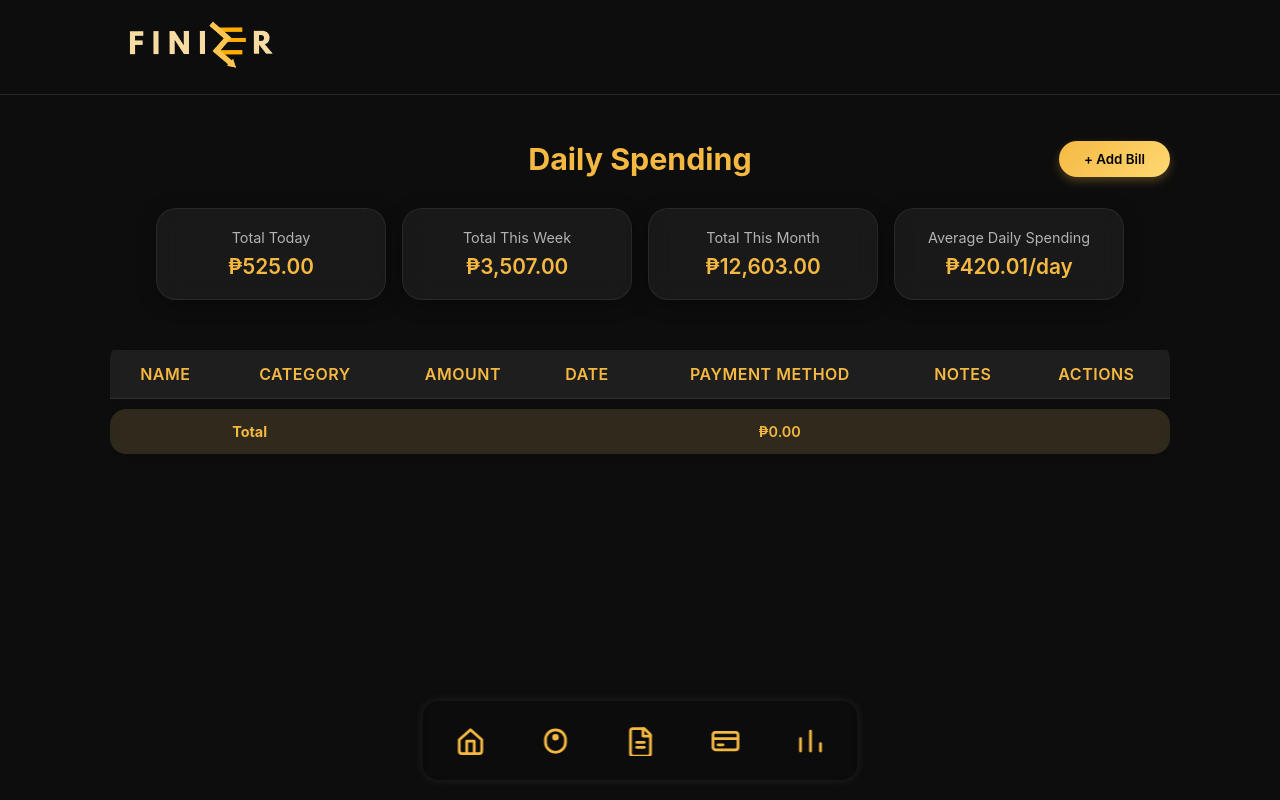
After one commit to jordansia23/Finizer-, a PHP site: page /spending.php in a window 1280 px wide. The commit adds this page. Run offline with PHP 8.4, Linux system fonts and the light colour scheme.

Commit message:
finished page of spending

```diff
--- a/dashboard.php
+++ b/dashboard.php
@@ -201,14 +201,15 @@ $user = $userResult->fetch_assoc();
     </a>
 
      <!-- Bills -->
-    <button class="icon" data-app="bills" aria-label="Bills">
+<a href="bills.php" class="icon" aria-label="Bills">
   <svg xmlns="http://www.w3.org/2000/svg" viewBox="0 0 24 24">
     <path d="M6 2h9l5 5v15a2 2 0 0 1-2 2H6a2 2 0 0 1-2-2V4a2 2 0 0 1 2-2z"/>
     <path d="M14 2v6h6"/>
     <line x1="9" y1="13" x2="15" y2="13"/>
     <line x1="9" y1="17" x2="15" y2="17"/>
   </svg>
-    </button>
+</a>
+
 
     <!-- Spending -->
     <button class="icon" data-app="spending" aria-label="Daily Spending">
--- /dev/null
+++ b/spending.css
@@ -0,0 +1,380 @@
+:root {
+  --primary: #F5B942;
+  --bg: #000000;
+  --card-bg: rgba(255, 255, 255, 0.07);
+  --text: #ffffff;
+}
+* {
+  margin: 0;
+  padding: 0;
+  box-sizing: border-box;
+  font-family: "SF Pro Display", -apple-system, BlinkMacSystemFont, sans-serif;
+}
+
+body {
+  background: var(--bg);
+  color: var(--text);
+  background-color: #0d0d0d;
+  color: #fefefe;
+  font-family: "Poppins", sans-serif;
+  margin: 0;
+  padding: 0;
+}
+
+/* header */
+header {
+  display: flex;
+  justify-content: space-between;
+  align-items: center;
+  padding: 20px 10%;
+  border-bottom: 1px solid rgba(255,255,255,0.1);
+}
+.brand img {
+  height: 50px;
+}
+
+h1 {
+  font-size: 2rem;
+  margin-bottom: 20px;
+  font-weight: 800px;
+  margin-top: 15px;
+  color:#F5B942;
+  text-align: center;
+}
+
+/* dock */
+.dock {
+  position: fixed;
+  bottom: 20px;
+  left: 50%;
+  transform: translateX(-50%);
+  display: flex;
+  gap: 30px;
+  padding: 12px 20px;
+  background: rgba(18, 18, 18, 0.021);
+  border-radius: 16px;
+  backdrop-filter: blur(4px);
+  box-shadow: 0 0 10px rgb(36, 35, 35);
+  justify-content: center;
+  z-index: 1000;
+}
+.icon {
+  width: 55px;
+  height: 55px;
+  background: none;
+  border: none;
+  cursor: pointer;
+  color: #F5B942;
+  transition: transform 0.1s, color 0.2s;
+  position: relative;
+  display: flex;
+  align-items: center;
+  justify-content: center;
+  border-radius: 12px;
+}
+.icon svg {
+  width: 32px;
+  height: 30px;
+  stroke: #F5B942;
+  stroke-width: 2.2;
+  stroke-linecap: round;
+  stroke-linejoin: round;
+  fill: none;
+}
+.icon:hover {
+  transform: scale(1.4) translateY(-10px);
+  text-shadow: 0 0 10px #F5B942;
+}
+
+/* tooltip */
+.icon::after {
+  content: attr(aria-label);
+  position: absolute;
+  bottom: 60px;
+  left: 50%;
+  transform: translateX(-50%);
+  background: rgba(0, 0, 0, 0.85);
+  color: #F5B942;
+  padding: 6px 10px;
+  border-radius: 6px;
+  font-size: 12px;
+  opacity: 0;
+  pointer-events: none;
+  transition: opacity 0.3s, transform 0.3s;
+}
+.icon:hover::after {
+  opacity: 1;
+  transform: translateX(-50%) translateY(-5px);
+}
+
+/* === MAIN CONTENT (Spending Section) === */
+.spending-container {
+  padding: 40px 20px 120px;
+  max-width: 1100px;
+  margin: 0 auto;
+  text-align: center;
+}
+
+/* === Centered Title + Right Button === */
+.spending-header {
+  position: relative;
+  margin-bottom: 25px;
+  padding: 0 18px;
+  min-height: 48px;
+}
+
+.spending-header .title {
+  position: absolute;
+  left: 50%;
+  top: 50%;
+  transform: translate(-50%, -50%);
+  margin: 0;
+  text-align: center;
+  font-size: 1.9rem;
+  font-weight: 700;
+  color: #f5b942;
+  max-width: calc(100% - 160px);
+  white-space: nowrap;
+  overflow: hidden;
+  text-overflow: ellipsis;
+  pointer-events: none;
+}
+
+.spending-header .add-btn {
+  position: absolute;
+  right: 0;
+  top: 50%;
+  transform: translateY(-50%);
+  padding: 10px 25px;
+  background: linear-gradient(135deg, #f5b942, #ffd873);
+  color: #000;
+  border: none;
+  border-radius: 25px;
+  font-weight: 600;
+  cursor: pointer;
+  box-shadow: 0 4px 10px rgba(245,185,66,0.28);
+  transition: transform .15s ease, box-shadow .15s ease;
+}
+.spending-header .add-btn:hover {
+  transform: translateY(-50%) scale(1.05);
+  box-shadow: 0 6px 16px rgba(245,185,66,0.32);
+}
+
+/* Responsive fallback */
+@media (max-width: 520px) {
+  .spending-header {
+    padding: 0;
+    min-height: auto;
+  }
+  .spending-header .title {
+    position: static;
+    transform: none;
+    max-width: 100%;
+    padding: 0 12px;
+    margin-bottom: 10px;
+    pointer-events: auto;
+  }
+  .spending-header .add-btn {
+    position: static;
+    transform: none;
+    display: inline-block;
+    width: 100%;
+    box-sizing: border-box;
+  }
+}
+
+/* === Summary Cards === */
+.summary-cards {
+  display: flex;
+  flex-wrap: wrap;
+  justify-content: center;
+  gap: 16px;
+  margin-bottom: 40px;
+  position: relative;
+}
+
+.summary-cards .card {
+  backdrop-filter: blur(12px);
+  background: rgba(255, 255, 255, 0.05);
+  border: 1px solid rgba(255, 255, 255, 0.07);
+  border-radius: 20px;
+  padding: 20px 25px;
+  width: 230px;
+  text-align: center;
+  transition: all 0.25s ease;
+  box-shadow: 0 4px 20px rgba(0, 0, 0, 0.3);
+}
+.summary-cards .card:hover {
+  transform: translateY(-4px);
+  background: rgba(255, 255, 255, 0.08);
+}
+.summary-cards .card p {
+  font-size: 0.9rem;
+  color: #b3b3b3;
+  margin: 0;
+}
+.summary-cards .card h2 {
+  margin-top: 8px;
+  color: #f5b942;
+  font-size: 1.3rem;
+  font-weight: 600;
+}
+
+/* === Spending Table === */
+.spending-table {
+  width: 100%;
+  border-collapse: separate;
+  border-spacing: 0 10px;
+  background: transparent;
+  border-radius: 20px;
+  overflow: hidden;
+  backdrop-filter: blur(8px);
+}
+
+.spending-table thead th {
+  text-align: center;
+  background: rgba(255, 255, 255, 0.07);
+  color: #f5b942;
+  font-weight: 600;
+  text-transform: uppercase;
+  letter-spacing: 0.5px;
+  padding: 14px;
+  border-bottom: 1px solid rgba(255, 255, 255, 0.08);
+}
+
+.spending-table tbody tr {
+  background: rgba(255, 255, 255, 0.05);
+  border-radius: 16px;
+  transition: transform 0.2s ease, background 0.3s ease;
+}
+.spending-table tbody tr:hover {
+  transform: scale(1.02);
+  background: rgba(255, 255, 255, 0.08);
+}
+
+.spending-table td {
+  text-align: center;
+  padding: 14px 10px;
+  color: #e6e6e6;
+  font-size: 0.9rem;
+  vertical-align: middle;
+}
+.spending-table tbody tr td:first-child {
+  border-top-left-radius: 16px;
+  border-bottom-left-radius: 16px;
+}
+.spending-table tbody tr td:last-child {
+  border-top-right-radius: 16px;
+  border-bottom-right-radius: 16px;
+}
+
+/* Total Row */
+.total-row td {
+  background: rgba(245, 185, 66, 0.1);
+  color: #f5b942;
+  font-weight: 600;
+}
+
+/* Responsive Adjustments */
+@media (max-width: 768px) {
+  .summary-cards {
+    flex-direction: column;
+    align-items: center;
+  }
+  .summary-cards .card {
+    width: 90%;
+  }
+  .spending-table th,
+  .spending-table td {
+    font-size: 0.8rem;
+    padding: 10px;
+  }
+}
+
+
+/* === MODAL STYLE === */
+.modal-overlay {
+  position: fixed;
+  inset: 0;
+  background: rgba(0, 0, 0, 0.6);
+  display: none;
+  justify-content: center;
+  align-items: center;
+  backdrop-filter: blur(5px);
+  z-index: 1000;
+}
+
+.modal {
+  background: #fff;
+  border-radius: 20px;
+  padding: 30px;
+  width: 400px;
+  max-width: 90%;
+  position: relative;
+  box-shadow: 0 4px 30px rgba(0, 0, 0, 0.2);
+}
+
+.modal h2 {
+  font-weight: 700;
+  font-size: 1.5rem;
+  margin-bottom: 20px;
+  text-align: center;
+}
+
+.close-modal {
+  position: absolute;
+  top: 15px;
+  right: 20px;
+  font-size: 1.5rem;
+  background: none;
+  border: none;
+  cursor: pointer;
+}
+
+.modal label {
+  display: block;
+    color: #333;
+  font-weight: 600;
+  margin-bottom: 5px;
+}
+
+.modal input,
+.modal select {
+  width: 100%;
+  padding: 8px 10px;
+  border: 1px solid #ccc;
+  border-radius: 10px;
+  margin-bottom: 15px;
+  font-family: inherit;
+}
+
+.form-row {
+  display: flex;
+  gap: 10px;
+}
+
+.save-btn {
+  background: #f5b942;
+  color: white;
+  font-weight: 600;
+  border: none;
+  padding: 8px 16px;
+  border-radius: 10px;
+  cursor: pointer;
+}
+
+.cancel-btn {
+  background: #ddd;
+  border: none;
+  padding: 8px 16px;
+  border-radius: 10px;
+  cursor: pointer;
+}
+
+.save-btn:hover { background: #e0a72e; }
+.cancel-btn:hover { background: #bbb; }
+
+/* Show modal */
+.modal-overlay.show {
+  display: flex;
+}
--- /dev/null
+++ b/spending.php
@@ -0,0 +1,208 @@
+<!DOCTYPE html>
+<html lang="en">
+<head>
+   <meta charset="UTF-8">
+  <meta name="viewport" content="width=device-width, initial-scale=1.0">
+  <title>Finizer - Spending page</title>
+  <link rel="icon" type="image/png" href="tabicon.ico">
+  <link href="https://fonts.googleapis.com/css2?family=Poppins:wght@400;600;700&display=swap" rel="stylesheet">
+  <link rel="stylesheet" href="https://cdnjs.cloudflare.com/ajax/libs/font-awesome/6.5.0/css/all.min.css">
+  <link rel="stylesheet" href="spending.css">
+</head>
+<body>
+    <header>
+     <div class="brand">
+        <img src="name.png" alt="Finizer Logo">
+      </div>
+   </header>
+
+<!-- === MAIN CONTENT === -->
+  <main class="spending-container">
+
+    <!-- Header title + button side by side -->
+    <div class="spending-header">
+      <h1 class="title">Daily Spending</h1>
+      <button class="add-btn">+ Add Bill</button>
+    </div>
+
+    <div class="summary-cards">
+      <div class="card">
+        <p>Total Today</p>
+        <h2>₱525.00</h2>
+      </div>
+      <div class="card">
+        <p>Total This Week</p>
+        <h2>₱3,507.00</h2>
+      </div>
+      <div class="card">
+        <p>Total This Month</p>
+        <h2>₱12,603.00</h2>
+      </div>
+      <div class="card">
+        <p>Average Daily Spending</p>
+        <h2>₱420.01/day</h2>
+      </div>
+    </div>
+
+    <table class="spending-table">
+  <thead>
+    <tr>
+      <th>Name</th>
+      <th>Category</th>
+      <th>Amount</th>
+      <th>Date</th>
+      <th>Payment Method</th>
+      <th>Notes</th>
+      <th>Actions</th>
+    </tr>
+  </thead>
+  <tbody>
+    <tr class="total-row">
+      <td colspan="2"><strong>Total</strong></td>
+      <td colspan="5"><strong>₱0.00</strong></td>
+    </tr>
+  </tbody>
+</table>
+
+  </main>
+
+  <!-- === Edit Bill Modal === -->
+<div class="modal-overlay" id="editModal">
+  <div class="modal">
+    <h2>Edit Bill</h2>
+    <form id="editForm">
+      <label for="editName">Name:</label>
+      <input type="text" id="editName" required>
+
+      <label for="editCategory">Category:</label>
+      <input type="text" id="editCategory" required>
+
+      <label for="editAmount">Amount:</label>
+      <input type="number" id="editAmount" required step="0.01">
+
+      <label for="editDate">Date:</label>
+      <input type="date" id="editDate" required>
+
+      <label for="editPayment">Payment Method:</label>
+      <select id="editPayment" required>
+        <option value="Cash">Cash</option>
+        <option value="Gcash">Gcash</option>
+        <option value="Bank">Bank</option>
+        <option value="Credit Card">Credit Card</option>
+        <option value="Other">Other</option>
+      </select>
+
+      <label for="editNote">Notes:</label>
+      <textarea id="editNote" rows="3"></textarea>
+
+      <div class="modal-actions">
+        <button type="submit" class="save-btn">Save Changes</button>
+        <button type="button" id="cancelEdit" class="cancel-btn">Cancel</button>
+      </div>
+    </form>
+  </div>
+</div>
+
+
+<!-- === Dock (navigation) === -->
+<div class="dock">
+    <a href="dashboard.php" class="icon" aria-label="Dashboard">
+      <svg xmlns="http://www.w3.org/2000/svg" viewBox="0 0 24 24">
+        <path d="M3 11L12 3l9 8v9a2 2 0 0 1-2 2H5a2 2 0 0 1-2-2v-9z"/>
+        <path d="M9 22V12h6v10"/>
+      </svg>
+    </a>
+
+    <a href="savings.php" class="icon active" aria-label="Savings">
+      <svg xmlns="http://www.w3.org/2000/svg" viewBox="0 0 24 24">
+        <path d="M20 13v-2a8 8 0 0 0-16 0v2a8 8 0 0 0 16 0z"/>
+        <circle cx="12" cy="9" r="1.5" fill="#F5B942"/>
+      </svg>
+    </a>
+
+    <a href="bills.php" class="icon" aria-label="Bills">
+      <svg xmlns="http://www.w3.org/2000/svg" viewBox="0 0 24 24">
+        <path d="M6 2h9l5 5v15a2 2 0 0 1-2 2H6a2 2 0 0 1-2-2V4a2 2 0 0 1 2-2z"/>
+        <path d="M14 2v6h6"/>
+        <line x1="9" y1="13" x2="15" y2="13"/>
+        <line x1="9" y1="17" x2="15" y2="17"/>
+      </svg>
+    </a>
+
+    <a href="spending.php" class="icon" data-app="spending" aria-label="Daily Spending">
+      <svg xmlns="http://www.w3.org/2000/svg" viewBox= "0 0 24 24">
+        <rect x="2" y="5" width="20" height="14" rx="2"/>
+        <line x1="2" y1="10" x2="22" y2="10"/>
+        <line x1="6" y1="15" x2="10" y2="15"/>
+      </svg>
+    </a>
+
+    <button class="icon" data-app="insight" aria-label="Insight">
+      <svg xmlns="http://www.w3.org/2000/svg" viewBox= "0 0 24 24">
+        <line x1="4" y1="20" x2="4" y2="10"/>
+        <line x1="12" y1="20" x2="12" y2="4"/>
+        <line x1="20" y1="20" x2="20" y2="14"/>
+      </svg>
+    </button>
+</div>
+
+<!-- === Add Expense Modal === -->
+<div class="modal-overlay" id="modalOverlay">
+  <div class="modal">
+    <button class="close-modal" id="closeModal">&times;</button>
+    <h2>Add Daily Expense</h2>
+
+    <form id="expenseForm">
+      <label>Expense Name</label>
+      <input type="text" id="expenseName" placeholder="Expense Name" required>
+
+      <div class="form-row">
+        <div>
+          <label>Category</label>
+          <select id="category" required>
+            <option value="Food">Food</option>
+            <option value="Transportation">Transportation</option>
+            <option value="Bills">Bills</option>
+            <option value="Shopping">Shopping</option>
+            <option value="Other">Other</option>
+          </select>
+        </div>
+        <div>
+          <label>Amount</label>
+          <input type="number" id="amount" placeholder="₱" required>
+        </div>
+      </div>
+
+      <div class="form-row">
+        <div>
+          <label>Date</label>
+          <input type="date" id="date" required>
+        </div>
+        <div>
+          <label>Payment Method</label>
+          <select id="payment" required>
+            <option value="Cash">Cash</option>
+            <option value="Gcash">Gcash</option>
+            <option value="Bank">Bank</option>
+            <option value="Credit Card">Credit Card</option>
+            <option value="Other">Other</option>
+          </select>
+        </div>
+      </div>
+
+      <div>
+        <label>Note</label>
+        <input type="text" id="note" placeholder="Optional">
+      </div>
+
+      <div class="form-buttons">
+        <button type="submit" class="save-btn">Save</button>
+        <button type="button" class="cancel-btn" id="cancelModal">Cancel</button>
+      </div>
+    </form>
+  </div>
+</div>
+
+</body>
+ <script src="spending.js"></script>
+</html>
```
Also changed, not shown: bills.php (+10 -10 lines), savings.php (+4 -3 lines), spending.js (added, +121 -0 lines). Lines whose indentation alone changed are shown as unchanged.
